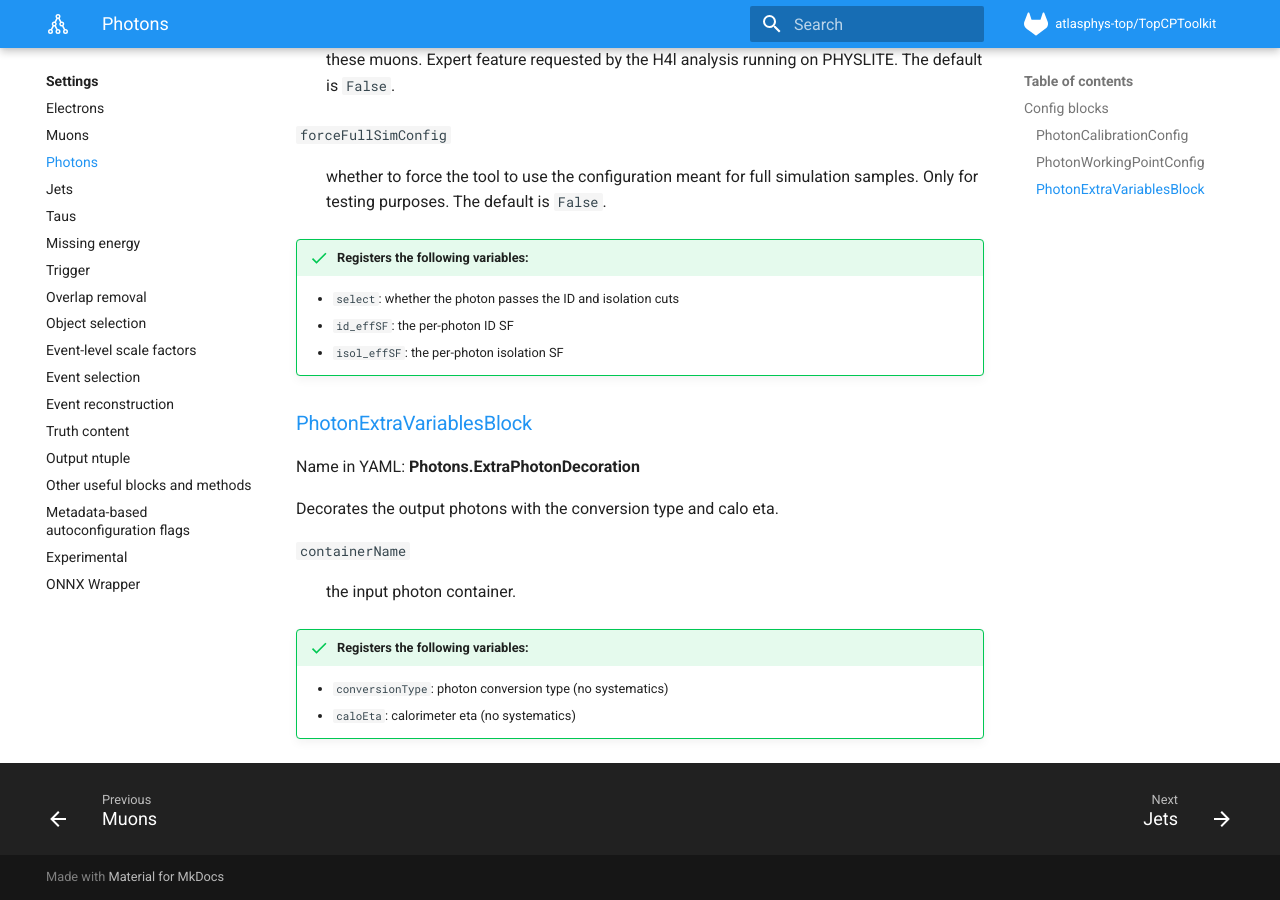
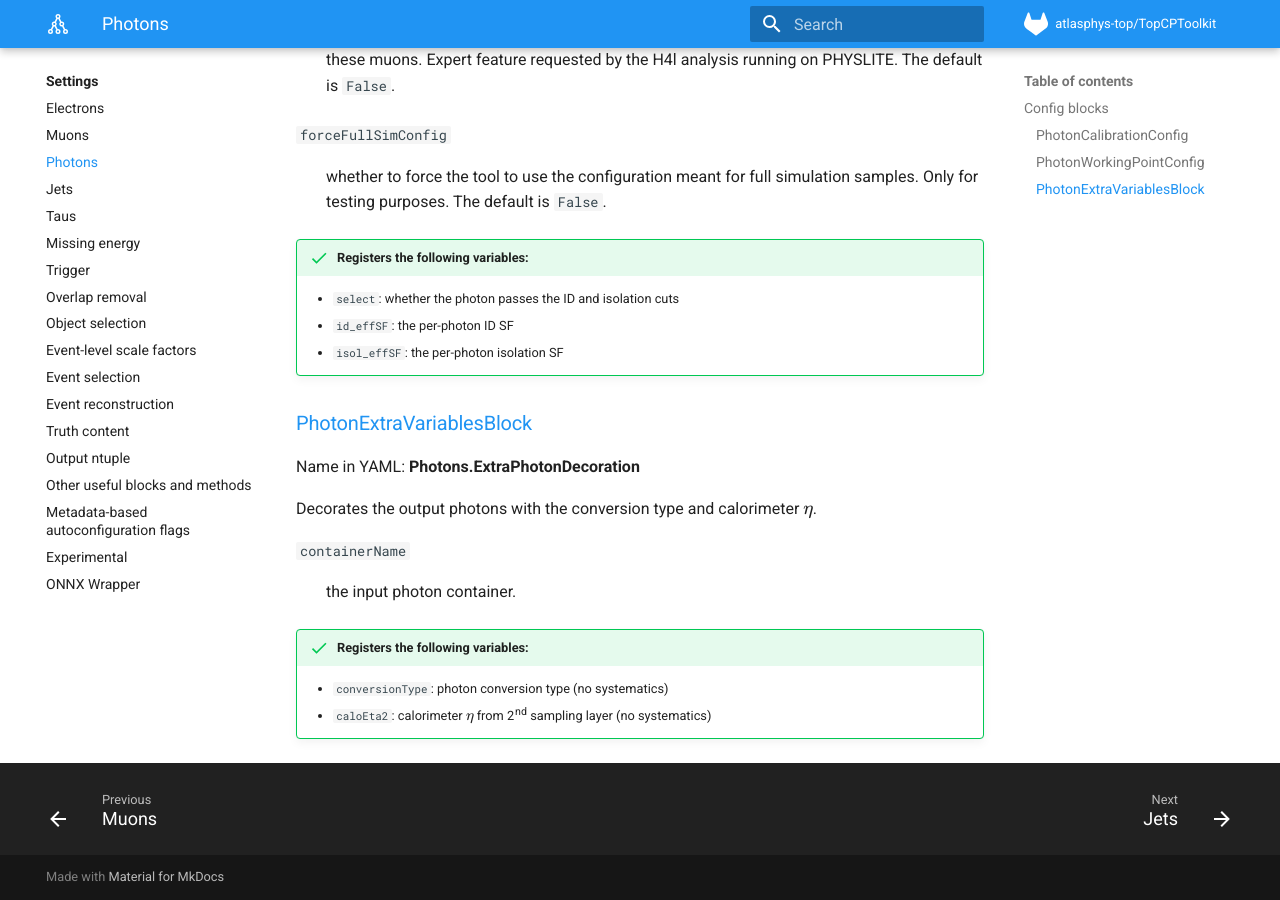
Before and after one commit to SuperNova76/TopCPToolKit, an MkDocs documentation site: the page built from docs/settings/photons.md, in a window 1280 px wide and 900 px high, scrolled down 2424 px. Built offline with MkDocs 1.6.1 and Material for MkDocs 9.7.7, drawn with Linux system fonts in a browser that asks for light colours; formulas are drawn with MathJax 3.

Commit message:
caloeta2

```diff
--- a/docs/settings/photons.md
+++ b/docs/settings/photons.md
@@ -148,11 +148,11 @@ Name in YAML: **Photons.WorkingPoint**
 ### [PhotonExtraVariablesBlock](https://acode-browser1.usatlas.bnl.gov/lxr/source/athena/PhysicsAnalysis/Algorithms/EgammaAnalysisAlgorithms/python/PhotonExtraVariablesConfig.py)
 Name in YAML: **Photons.ExtraPhotonDecoration**
 
-Decorates the output photons with the conversion type and calo eta.
+Decorates the output photons with the conversion type and calorimeter $\eta$.
 
 `containerName`
 :   the input photon container.
 
 !!! success "Registers the following variables:"
     - `conversionType`: photon conversion type (no systematics)
-    - `caloEta`: calorimeter eta (no systematics)
+    - `caloEta2`: calorimeter $\eta$ from 2nd sampling layer (no systematics)
```
